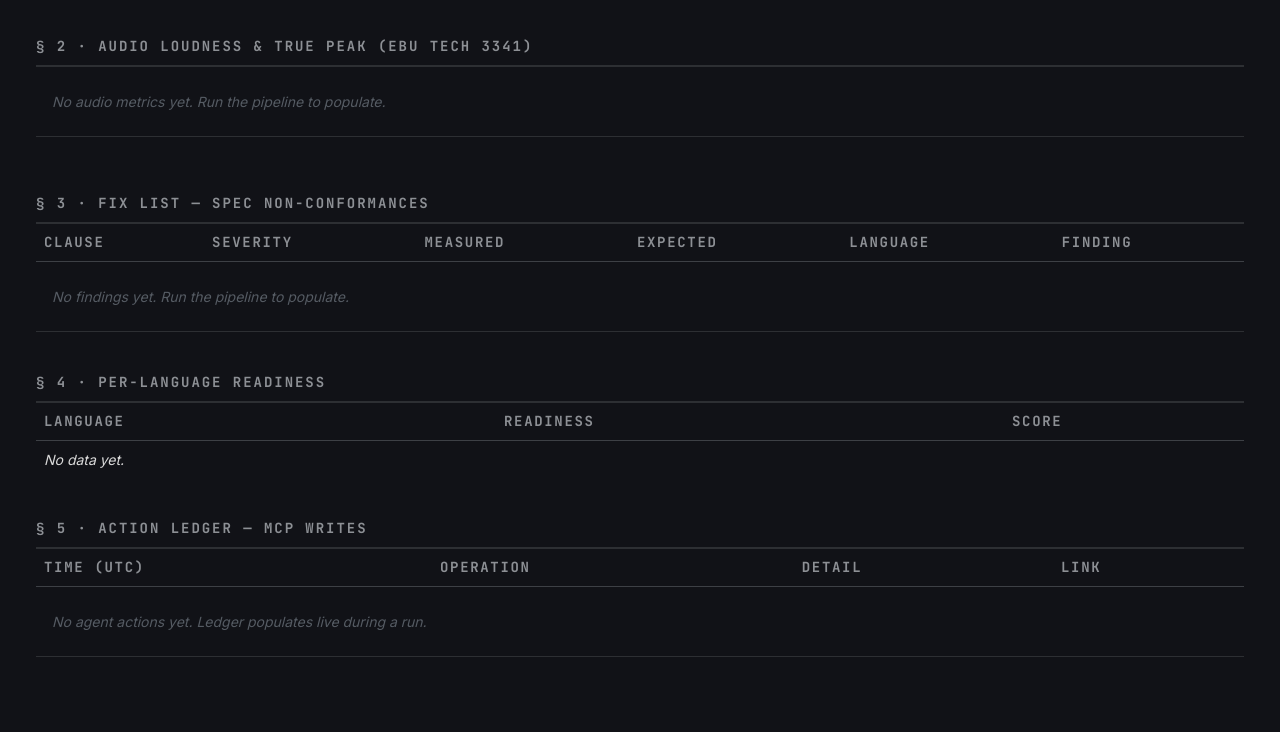
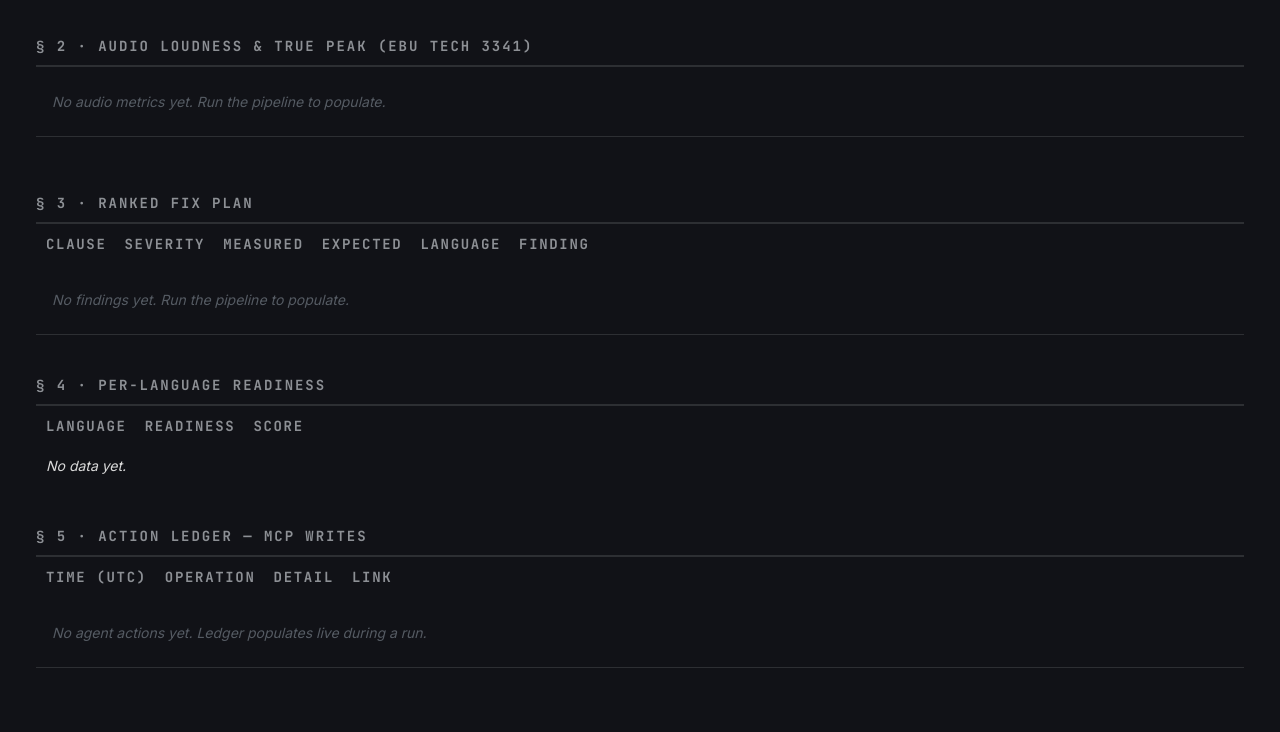
Before and after one commit to LoordhuJeyakumar/first-pass, a FastAPI app: page / in a window 1280 px wide. Shown: the part 415-1147 px from the top of the page. Before the commit the page ends 1072 px from the top, so only its background shows below. Run offline with FastAPI, Linux system fonts and the light colour scheme; lists and menus that the app fills with data are empty.

Commit message:
feat(frontend): update index.html for improved job stage display
Refactor the job stage row styles in index.html to enhance the visual presentation of job stages. Adjusted padding, font properties, and color to improve readability and alignment with the overall design. Updated the section title from "Fix List — Spec Non-Conformances" to "Ranked Fix Plan" for better clarity on the content being presented.

```diff
--- a/frontend/templates/index.html
+++ b/frontend/templates/index.html
@@ -269,10 +269,14 @@
     /* =========================================================
        TABLES — spec-sheet style, hairline borders
        ========================================================= */
-    .data-table {
-      width: 100%;
-      border-collapse: collapse;
-      font-size: 14px;
+    .job-stage-row td {
+      padding-top: var(--space-md);
+      font-family: var(--mono);
+      font-size: 12px;
+      letter-spacing: 0.08em;
+      text-transform: uppercase;
+      color: var(--text-muted);
+      border-bottom: 1px solid var(--border);
     }
 
     .data-table thead tr {
@@ -831,7 +835,7 @@
     <!-- ── § 3  FIX LIST ────────────────────────────────────────── -->
     <section class="section" aria-label="Fix list">
       <div class="section-header">
-        <span class="section-title">§ 3 · Fix List — Spec Non-Conformances</span>
+        <span class="section-title">§ 3 · Ranked Fix Plan</span>
       </div>
 
       <table class="data-table" id="fix-list" aria-label="Fix list">
```
